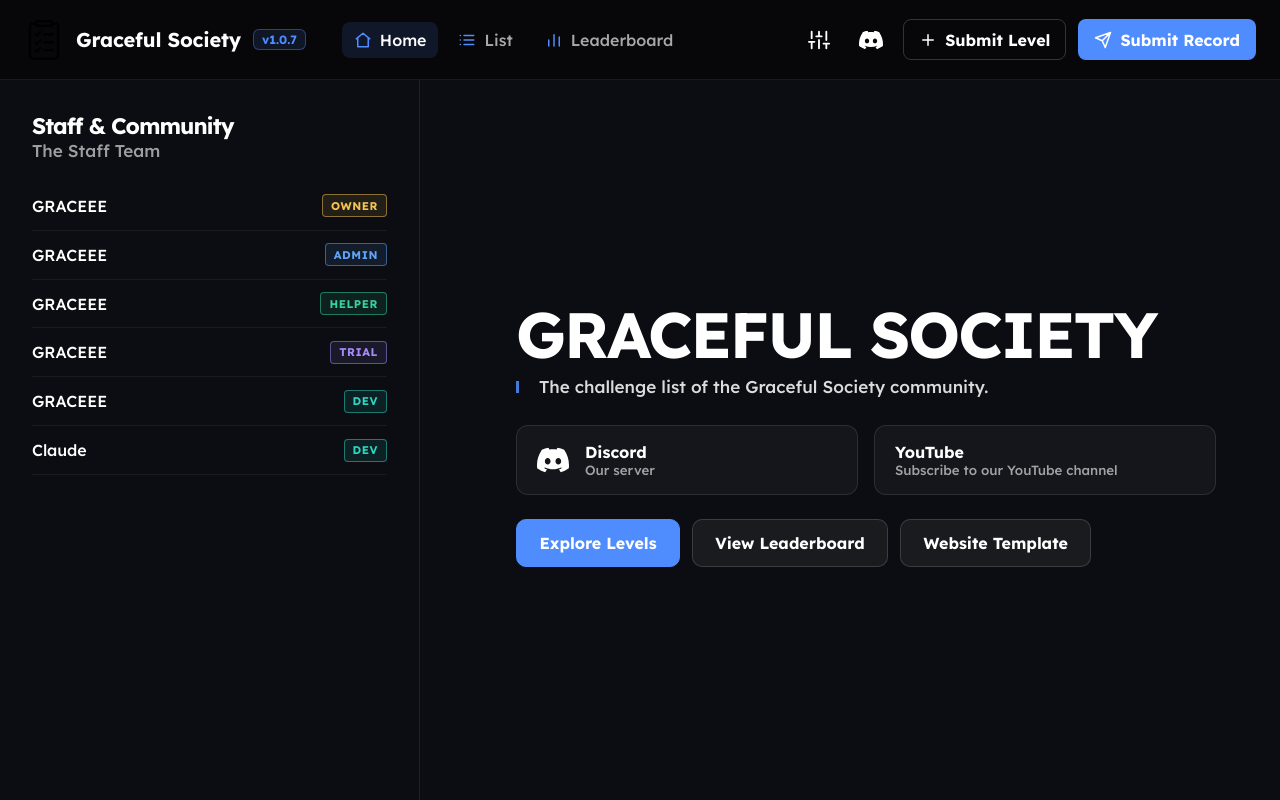
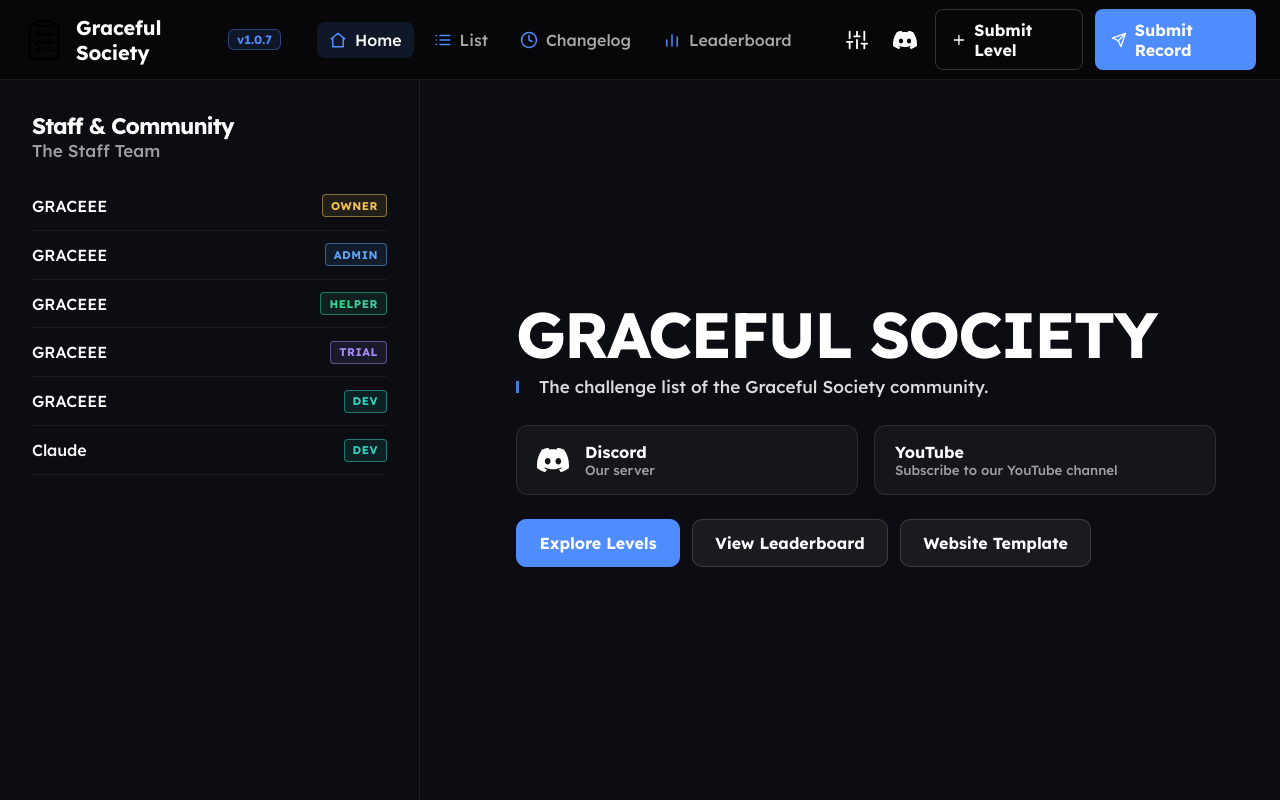
Before and after one commit to th3g00dn3ss/Graceful-Society, a plain HTML site: page index.html in a window 1280 px wide. Drawn offline with nearby package versions, Linux system fonts and the light colour scheme.

Commit message:
Update index.html

```diff
--- a/index.html
+++ b/index.html
@@ -43,6 +43,10 @@
                         <svg viewBox="0 0 24 24" width="18" height="18" fill="none" stroke="currentColor" stroke-width="2" stroke-linecap="round" stroke-linejoin="round"><path d="M8 6h13M8 12h13M8 18h13M3 6h.01M3 12h.01M3 18h.01"/></svg>
                         List
                     </router-link>
+                                        <router-link class="topbar__link" to="/changelog">
+                        <svg viewBox="0 0 24 24" width="18" height="18" fill="none" stroke="currentColor" stroke-width="2" stroke-linecap="round" stroke-linejoin="round"><circle cx="12" cy="12" r="10"/><path d="M12 6v6l4 2"/></svg>
+                        Changelog
+                    </router-link>
                     <router-link class="topbar__link" to="/leaderboard">
                         <svg viewBox="0 0 24 24" width="18" height="18" fill="none" stroke="currentColor" stroke-width="2" stroke-linecap="round" stroke-linejoin="round"><path d="M5 20v-8M12 20V5M19 20v-12"/></svg>
                         Leaderboard
```
